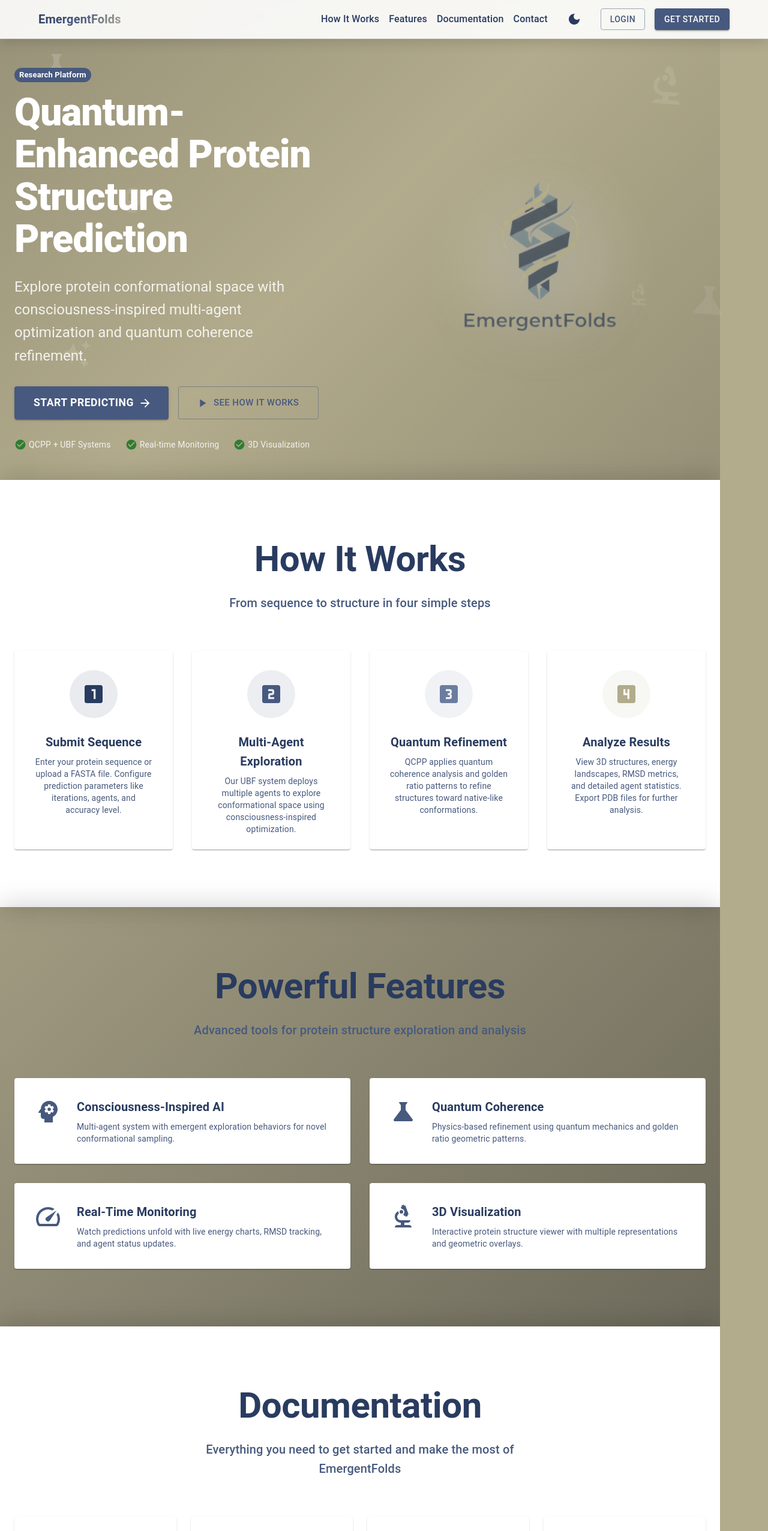
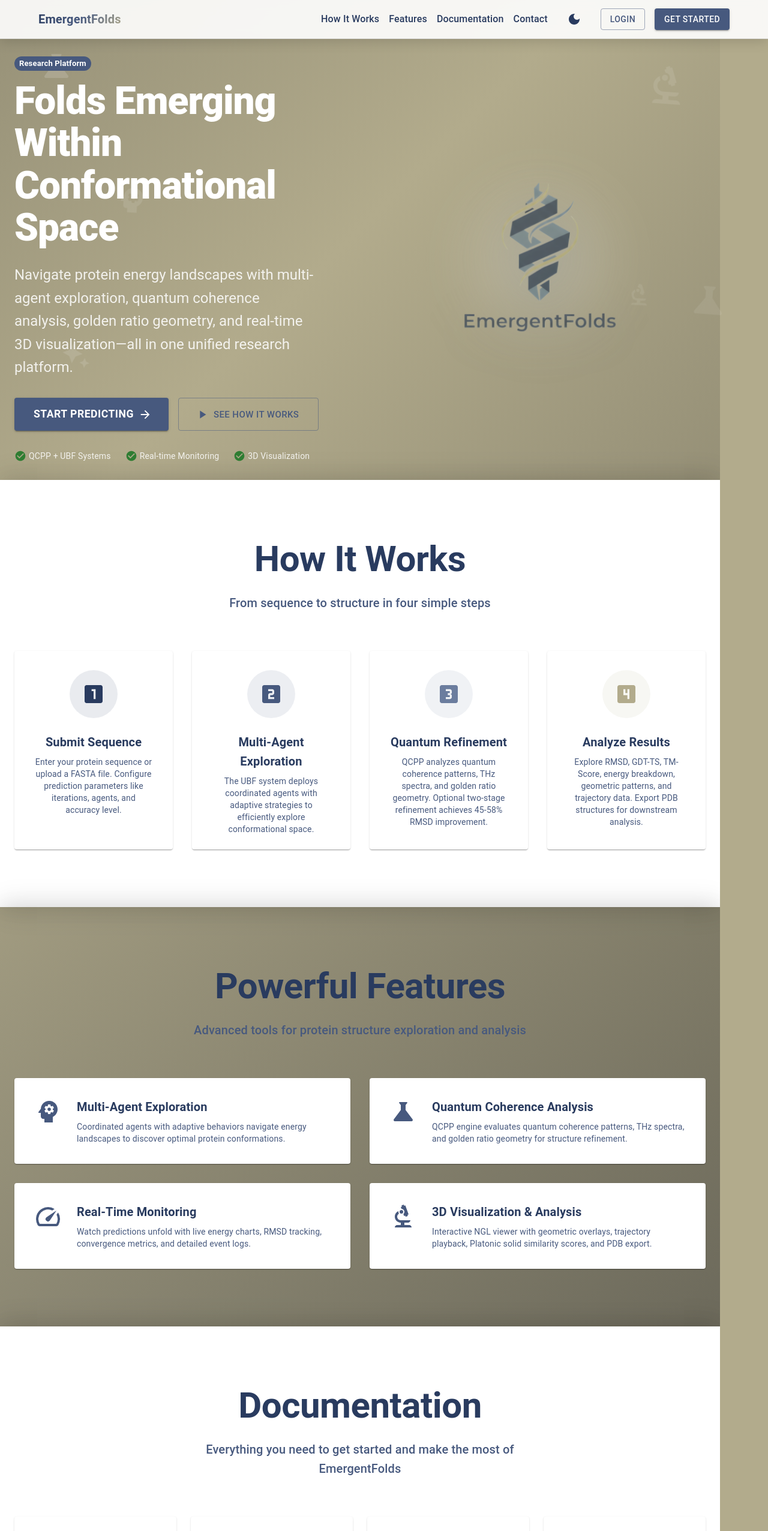
Before and after one commit to RobinsonDionte40hz/PP, a React (Vite) app in the folder frontend/: page / in a window 1280 px wide. Shown: the top 2552 px of the page at 60% size. Built offline with nearby package versions, Linux system fonts and the light colour scheme; no server answers.

Commit message:
feat: Revise descriptions for features on LandingPage to enhance clarity and detail

```diff
--- a/frontend/src/pages/LandingPage.tsx
+++ b/frontend/src/pages/LandingPage.tsx
@@ -129,19 +129,19 @@ const LandingPage: React.FC = () => {
     {
       icon: <TwoIcon sx={{ fontSize: 40 }} />,
       title: 'Multi-Agent Exploration',
-      description: 'Our UBF system deploys multiple agents to explore conformational space using consciousness-inspired optimization.',
+      description: 'The UBF system deploys coordinated agents with adaptive strategies to efficiently explore conformational space.',
       color: '#47597E',
     },
     {
       icon: <ThreeIcon sx={{ fontSize: 40 }} />,
       title: 'Quantum Refinement',
-      description: 'QCPP applies quantum coherence analysis and golden ratio patterns to refine structures toward native-like conformations.',
+      description: 'QCPP analyzes quantum coherence patterns, THz spectra, and golden ratio geometry. Optional two-stage refinement achieves 45-58% RMSD improvement.',
       color: '#6B7D9E',
     },
     {
       icon: <FourIcon sx={{ fontSize: 40 }} />,
       title: 'Analyze Results',
-      description: 'View 3D structures, energy landscapes, RMSD metrics, and detailed agent statistics. Export PDB files for further analysis.',
+      description: 'Explore RMSD, GDT-TS, TM-Score, energy breakdown, geometric patterns, and trajectory data. Export PDB structures for downstream analysis.',
       color: '#B2AB8C',
     },
   ];
@@ -149,23 +149,23 @@ const LandingPage: React.FC = () => {
   const features = [
     {
       icon: <PsychologyIcon sx={{ fontSize: 48 }} />,
-      title: 'Consciousness-Inspired AI',
-      description: 'Multi-agent system with emergent exploration behaviors for novel conformational sampling.',
+      title: 'Multi-Agent Exploration',
+      description: 'Coordinated agents with adaptive behaviors navigate energy landscapes to discover optimal protein conformations.',
     },
     {
       icon: <ScienceIcon sx={{ fontSize: 48 }} />,
-      title: 'Quantum Coherence',
-      description: 'Physics-based refinement using quantum mechanics and golden ratio geometric patterns.',
+      title: 'Quantum Coherence Analysis',
+      description: 'QCPP engine evaluates quantum coherence patterns, THz spectra, and golden ratio geometry for structure refinement.',
     },
     {
       icon: <SpeedIcon sx={{ fontSize: 48 }} />,
       title: 'Real-Time Monitoring',
-      description: 'Watch predictions unfold with live energy charts, RMSD tracking, and agent status updates.',
+      description: 'Watch predictions unfold with live energy charts, RMSD tracking, convergence metrics, and detailed event logs.',
     },
     {
       icon: <BiotechIcon sx={{ fontSize: 48 }} />,
-      title: '3D Visualization',
-      description: 'Interactive protein structure viewer with multiple representations and geometric overlays.',
+      title: '3D Visualization & Analysis',
+      description: 'Interactive NGL viewer with geometric overlays, trajectory playback, Platonic solid similarity scores, and PDB export.',
     },
   ];
 
@@ -415,13 +415,13 @@ const LandingPage: React.FC = () => {
                     color: 'white',
                   }}
                 >
-                  Quantum-Enhanced Protein Structure Prediction
+                  Folds Emerging Within Conformational Space
                 </Typography>
                 <Typography
                   variant="h5"
                   sx={{ mb: 4, lineHeight: 1.6, maxWidth: 500, color: 'rgba(255, 255, 255, 0.85)', fontSize: { xs: '1.1rem', sm: '1.25rem', md: '1.5rem' } }}
                 >
-                  Explore protein conformational space with consciousness-inspired multi-agent optimization and quantum coherence refinement.
+                  Navigate protein energy landscapes with multi-agent exploration, quantum coherence analysis, golden ratio geometry, and real-time 3D visualization—all in one unified research platform.
                 </Typography>
                 <Stack direction={{ xs: 'column', sm: 'row' }} spacing={2} sx={{ mb: 4 }}>
                   <Button
@@ -856,7 +856,7 @@ const LandingPage: React.FC = () => {
                 />
               </Box>
               <Typography variant="body2" sx={{ opacity: 0.8, textAlign: { xs: 'center', md: 'left' } }}>
-                Quantum-Enhanced Protein Structure Prediction
+                Folds Emerging Within Conformational Space
               </Typography>
             </Grid>
             <Grid size={{ xs: 12, md: 4 }}>
```
